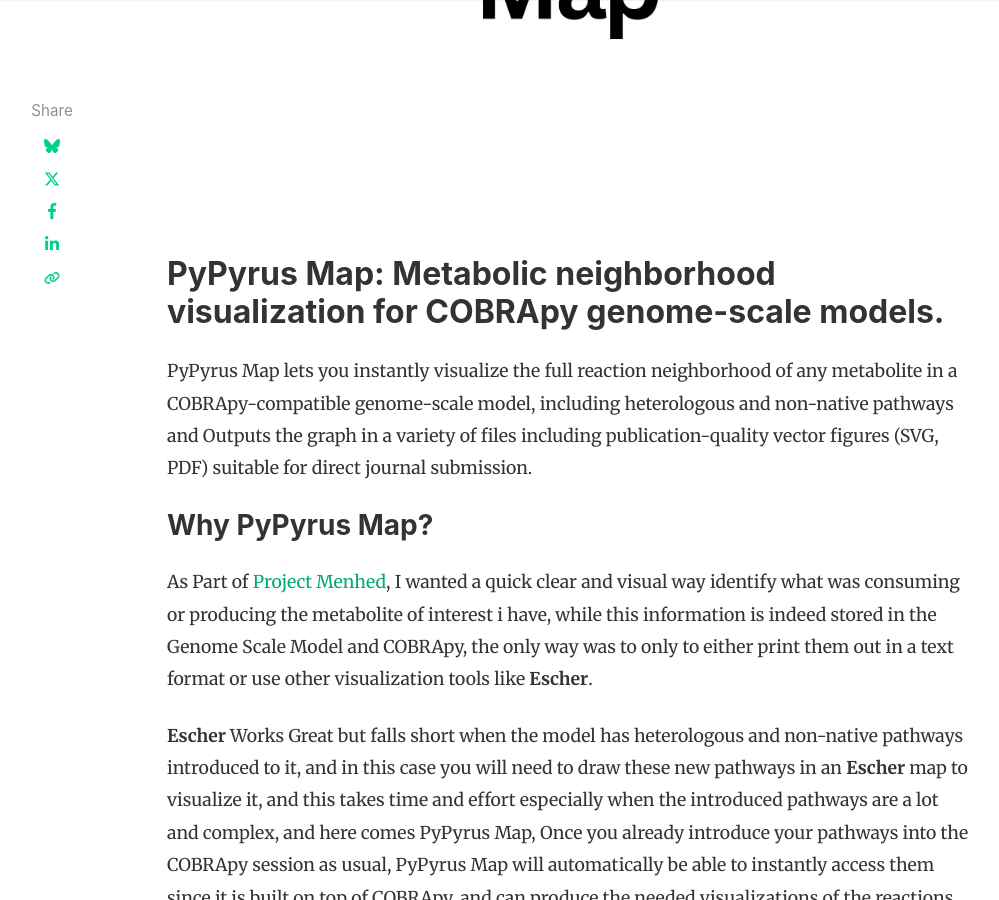
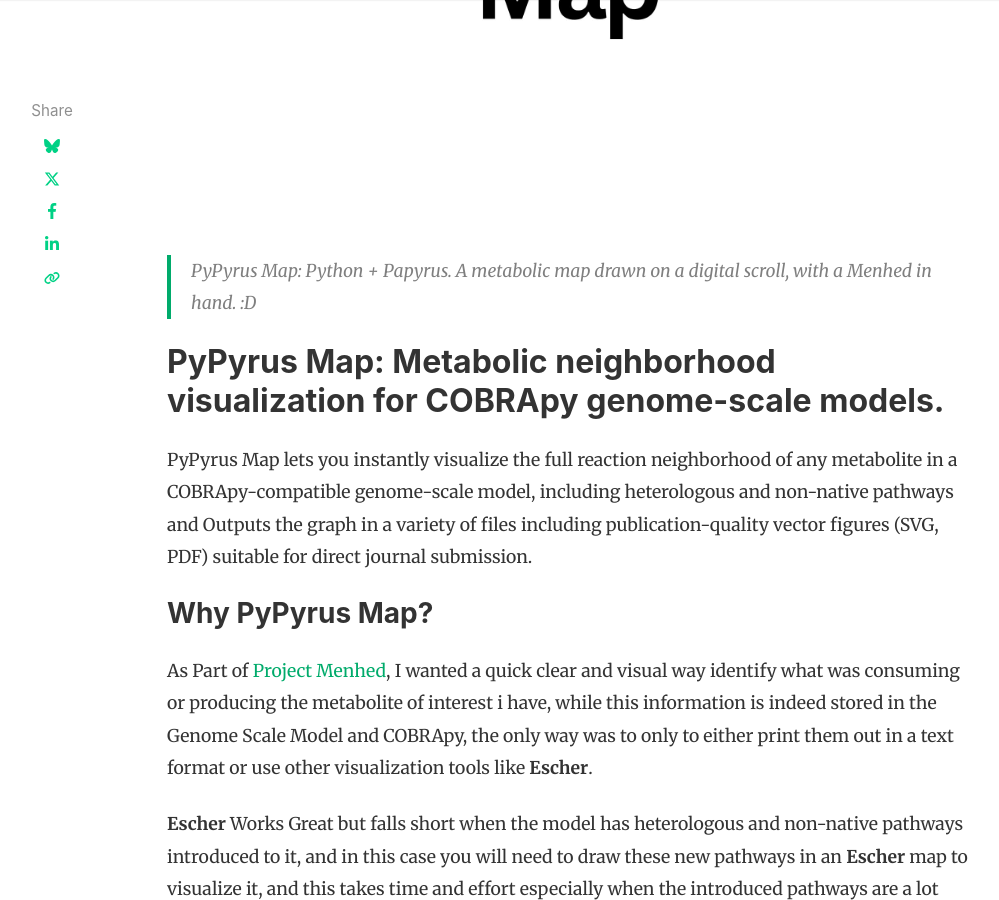
Before and after one commit to DjoserGenomics/djosergenomics.github.io, a Jekyll site: the page built from _posts/2026-03-10-Introducing-PyPyrus-Map.md, in a window 1280 px wide and 900 px high, scrolled down 883 px. Shown: the whole window, without its empty margins (118-1117 px from the left). Built offline with Jekyll 4.4.1, drawn with Linux system fonts in a browser that asks for light colours; nearby versions of some CDN libraries; comment, search, counter and statistics services are not loaded.

Commit message:
Minor Updates

```diff
--- a/_posts/2026-03-10-Introducing-PyPyrus-Map.md
+++ b/_posts/2026-03-10-Introducing-PyPyrus-Map.md
@@ -8,6 +8,8 @@
 featured: true
 hidden: false
 ---
+
+> PyPyrus Map: Python + Papyrus. A metabolic map drawn on a digital scroll, with a Menhed in hand. :D
 
 ## PyPyrus Map: Metabolic neighborhood visualization for COBRApy genome-scale models.
 
```
Also changed, not shown: assets/images/posts/Introducing-PyPyrus-Map/Isoprenoids_Network.png, assets/images/posts/Introducing-PyPyrus-Map/PyPyrus_Map.jpgf.png (added).
